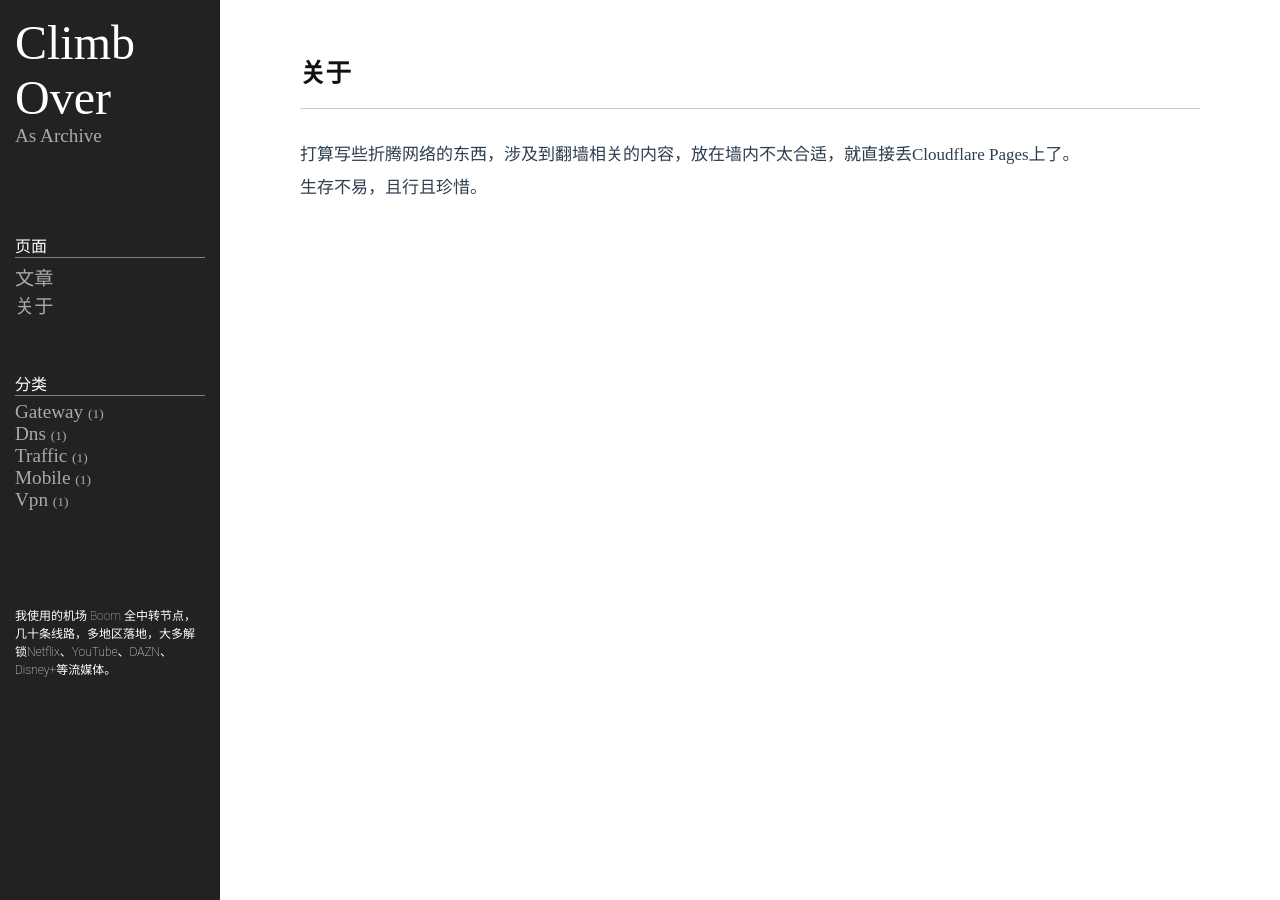
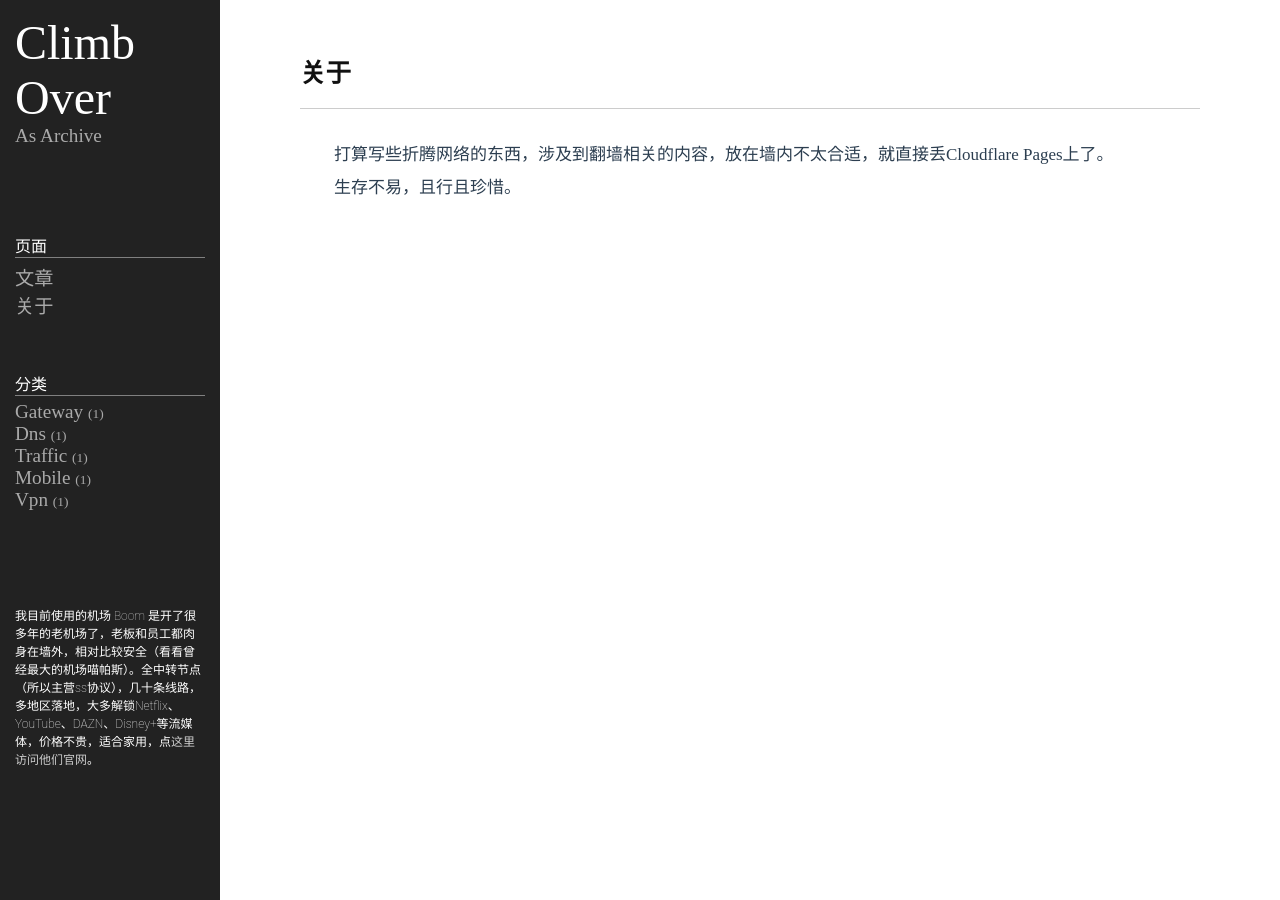
Before and after one commit to missdeer/climbover, a Jekyll site: the page built from about.md, in a window 1280 px wide. Built offline with Jekyll 4.4.1, drawn with Linux system fonts in a browser that asks for light colours.

Commit message:
update side bar footer

```diff
--- a/_includes/sidebar.html
+++ b/_includes/sidebar.html
@@ -49,6 +49,8 @@
 </div>
 
 <div class="sidebar-item sidebar-footer">
-	<p>我使用的机场 <a href="https://www.boomssv.com/aff.php?aff=2340" target="_blank">Boom</a>
-		全中转节点，几十条线路，多地区落地，大多解锁Netflix、YouTube、DAZN、Disney+等流媒体。</p>
+	<p>我目前使用的机场 <a href="https://www.boomssv.com/aff.php?aff=2340" target="_blank">Boom</a>
+		是开了很多年的老机场了，老板和员工都肉身在墙外，相对比较安全（看看曾经最大的机场喵帕斯）。全中转节点（所以主营ss协议），几十条线路，多地区落地，大多解锁Netflix、YouTube、DAZN、Disney+等流媒体，价格不贵，适合家用，点<a
+			href="https://www.boomssv.com/aff.php?aff=2340" target="_blank">这里访问他们官网</a>。
+	</p>
 </div>
--- a/about.md
+++ b/about.md
@@ -3,6 +3,6 @@ layout: page
 title: 关于
 permalink: /about/
 ---
-打算写些折腾网络的东西，涉及到翻墙相关的内容，放在墙内不太合适，就直接丢Cloudflare Pages上了。
+&emsp;&emsp;打算写些折腾网络的东西，涉及到翻墙相关的内容，放在墙内不太合适，就直接丢Cloudflare Pages上了。
 
-生存不易，且行且珍惜。
+&emsp;&emsp;生存不易，且行且珍惜。
```
